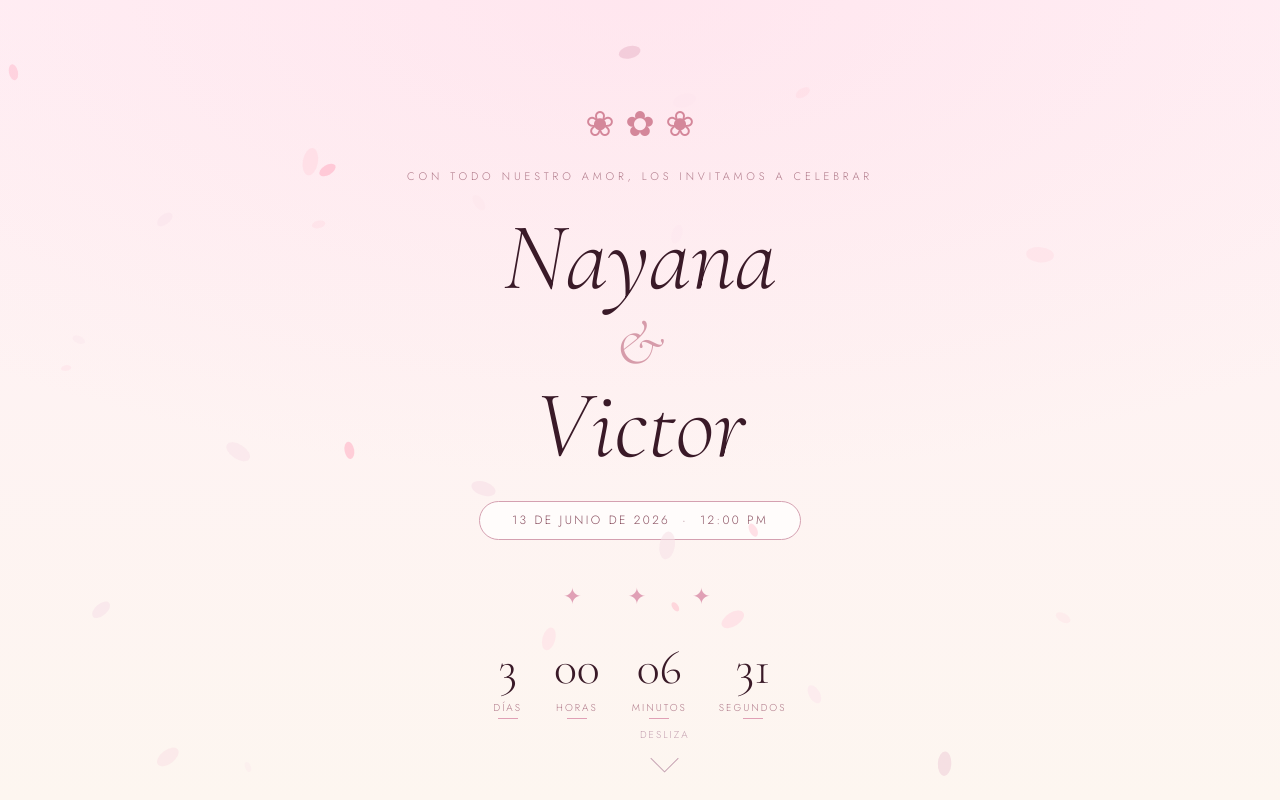
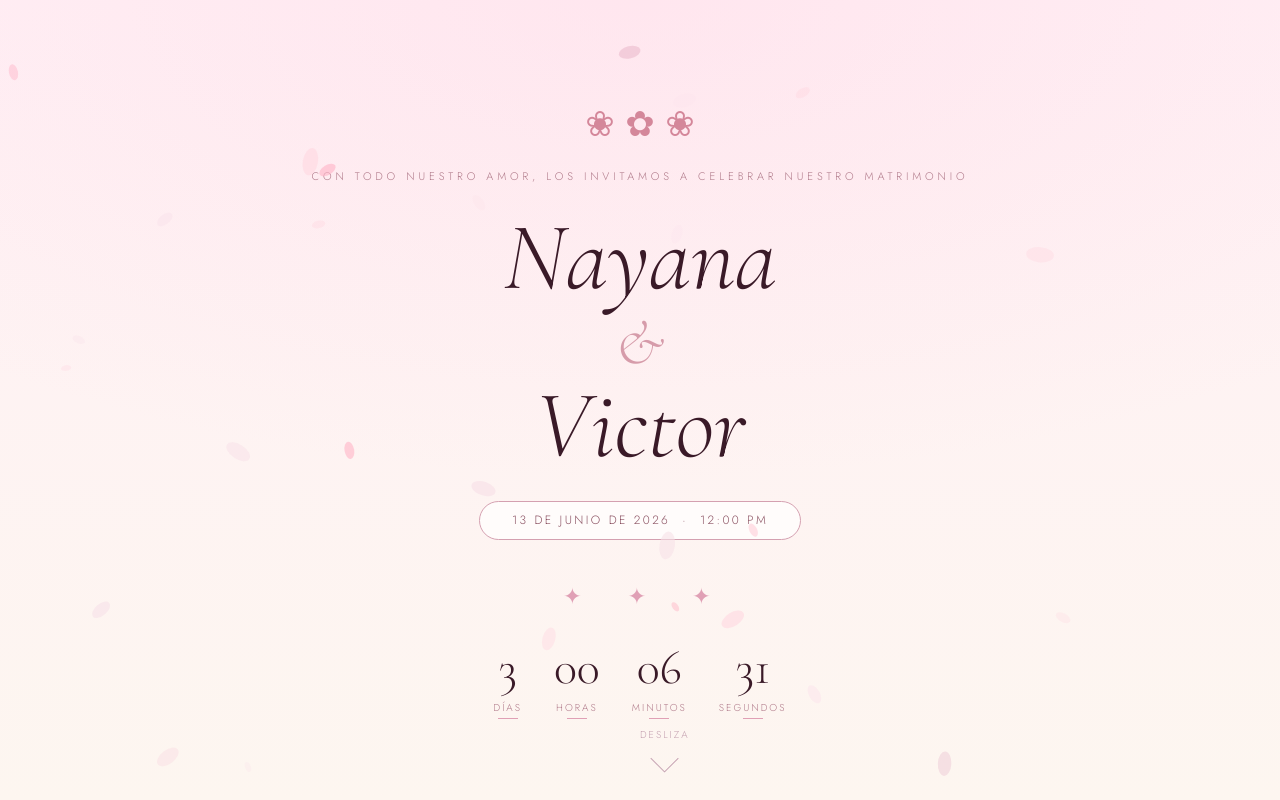
Before and after one commit to vgar98/matrimonio, a plain HTML site: page index.html in a window 1280 px wide. Shown: the top 800 px of the page. Drawn offline with nearby package versions, Linux system fonts and the light colour scheme.

Commit message:
Update index.html
xxxxx

```diff
--- a/index.html
+++ b/index.html
@@ -111,7 +111,7 @@ body{font-family:'Jost',sans-serif;font-weight:300;background:#FDF6F0;color:#3a2
 
 <div class="hero">
   <div class="floral-top">❀ ✿ ❀</div>
-  <p class="pre-title">Con todo nuestro amor, los invitamos a celebrar</p>
+  <p class="pre-title">Con todo nuestro amor, los invitamos a celebrar nuestro Matrimonio</p>
   <h1 class="names">
     Nayana
     <span class="amp">&amp;</span>
```
